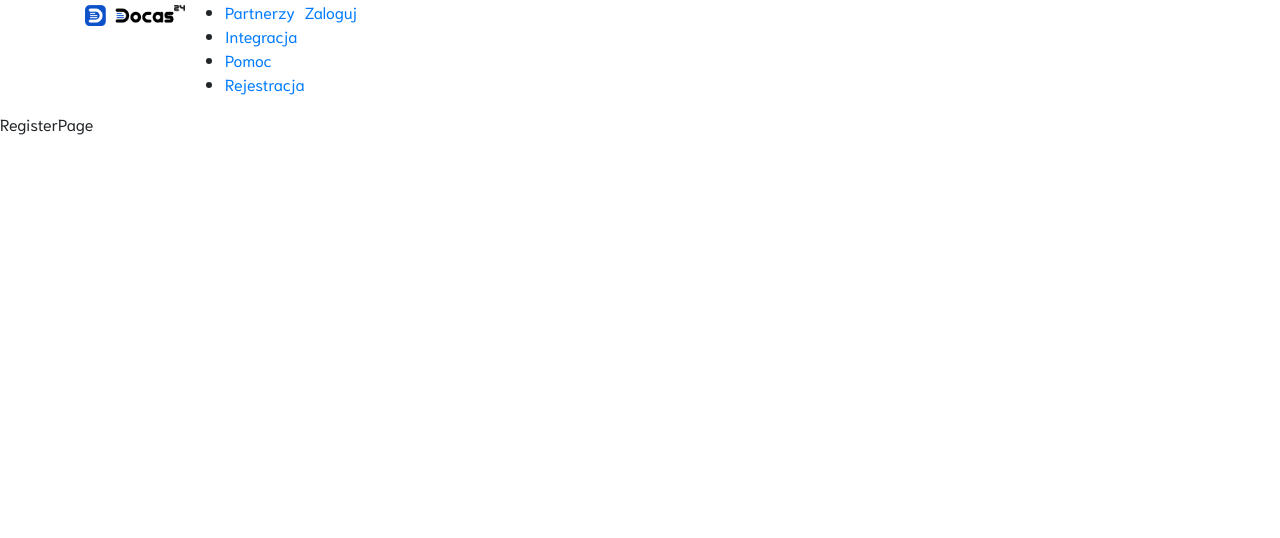
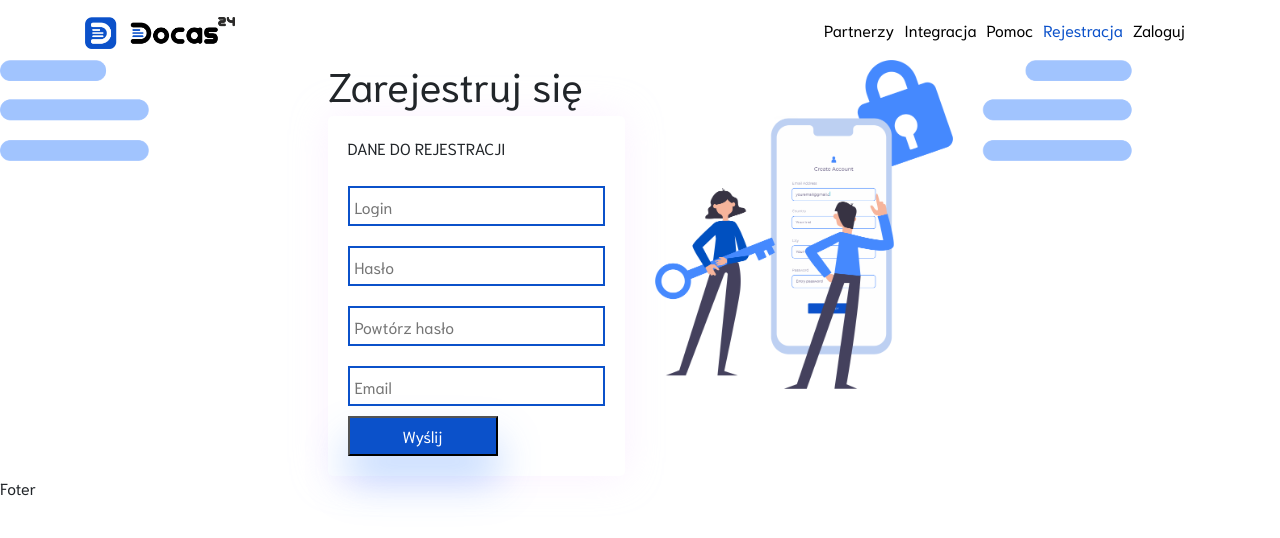
Before and after one commit to maciekbe1/Docas24, a React (Create React App) app in the folder client/: page /pages/register in a window 1280 px wide. Shown: the top 538 px of the page. Built offline with nearby package versions, Linux system fonts and the light colour scheme.

Commit message:
create register page

```diff
--- /dev/null
+++ b/client/src/components/Footer.js
@@ -0,0 +1,11 @@
+import React from 'react';
+
+class Footer extends React.Component {
+    render() {
+        return(
+            <div>Foter</div>
+        )
+    }
+}
+
+export default Footer;
--- a/client/src/components/Header.js
+++ b/client/src/components/Header.js
@@ -1,30 +1,32 @@
 import React from 'react';
-import { Link } from 'react-router-dom';
+import { Link, NavLink } from 'react-router-dom';
 import logo from '../images/docas_logo.png'
-import '../styles/main.css'
+import '../styles/header.css';
 
 const Header = (props) => {
     return (
         <div className="container">
-            <nav className="nav">
-                <Link to="/">
+            <nav>
+                <Link className="" to="/">
                     <img alt="logo" className="logo" src={logo} />
                 </Link>
-                <ul className="">
-                    <li>
-                        <Link to="/pages/partners">Partnerzy</Link>
+                <ul className="nav nav-list">
+                    <li className="nav-item">
+                        <NavLink activeClassName="selected" to="/pages/partners">Partnerzy</NavLink>
                     </li>
-                    <li>
-                        <Link to="/pages/integration">Integracja</Link>
+                    <li className="nav-item">
+                        <NavLink activeClassName="selected" to="/pages/integration">Integracja</NavLink>
                     </li>
-                    <li>
-                        <Link to="/pages/help">Pomoc</Link>
+                    <li className="nav-item">
+                        <NavLink activeClassName="selected" to="/pages/help">Pomoc</NavLink>
                     </li>
-                    <li>
-                        <Link to="/pages/register">Rejestracja</Link>
+                    <li className="nav-item">
+                        <NavLink activeClassName="selected" to="/pages/register">Rejestracja</NavLink>
+                    </li>
+                    <li className="nav-item">
+                        <a target="_blank" href="https://b2ng.bpower2.com/index.php/site/login">Zaloguj</a>
                     </li>
                 </ul>
-                <a href="https://b2ng.bpower2.com/index.php/site/login">Zaloguj</a>
             </nav>
         </div>
     )
--- /dev/null
+++ b/client/src/components/RegisterForm.js
@@ -0,0 +1,82 @@
+import React from 'react'
+
+class RegisterForm extends React.Component {
+    constructor(props) {
+        super(props);
+        this.state = {
+                login: '',
+                password: '',
+                repeatPassword: '',
+                email: ''
+        }
+    }
+
+    onSubmit = e => {
+        e.preventDefault();
+        console.log(this.state);
+    }
+    change = e => {
+        this.setState({ [e.target.name]: e.target.value })
+    }
+    render(){
+        return(
+            <div className="register-form">
+                    <p>DANE DO REJESTRACJI</p>
+                <form>
+                        <div>
+                            <input
+                                value={this.state.login}
+                                onChange={e => this.change(e)}
+                                className="docas-input"
+                                name="login"
+                                component="input"
+                                type="text"
+                                placeholder="Login"
+                            />
+                        </div>
+                        <div>
+                            <input
+                                value={this.state.password}
+                                onChange={e => this.change(e)}
+                                className="docas-input"
+                                name="password"
+                                component="input"
+                                type="text"
+                                placeholder="Hasło"
+                            />
+                        </div>
+                        <div>
+                            <input
+                                value={this.state.repeatPassword}
+                                onChange={e => this.change(e)}
+                                className="docas-input"
+                                name="repeatPassword"
+                                component="input"
+                                type="text"
+                                placeholder="Powtórz hasło"
+                            />
+                        </div>
+                        <div>
+                            <input
+                                value={this.state.email}
+                                onChange={e => this.change(e)}
+                                className="docas-input"
+                                name="email"
+                                component="input"
+                                type="email"
+                                placeholder="Email"
+                            />
+                        </div>
+                        <input
+                            onClick={e => this.onSubmit(e)}
+                            type="submit"
+                            className="docas-btn-primary"
+                            value="Wyślij"
+                        />
+                </form>
+            </div>
+        )
+    }
+}
+
+export default RegisterForm;
--- a/client/src/components/pages/RegisterPage.js
+++ b/client/src/components/pages/RegisterPage.js
@@ -1,9 +1,40 @@
-import React from 'react'
+import React from 'react';
+import '../../styles/register.css'
+import home_bg_line from '../../images/01_Home_bg_line.png';
+import login_bg from '../../images/08_Login_bg.png';
+
+import Footer from '../Footer'
+import RegisterForm from '../RegisterForm'
+
 
 class RegisterPage extends React.Component {
+
     render() {
         return (
-            <div>RegisterPage</div>
+            <div className="register-page">
+                <div className="row">
+                    <div className="col">
+                        <div className="left-side-strap">
+                            <img src={home_bg_line}/>
+                        </div>
+                    </div>
+                    <div className="col">
+                    <h1>Zarejestruj się</h1>
+                        <RegisterForm />
+                    </div>
+                    <div className="col">
+                        <div className="login-image">
+                            <img src={login_bg} />
+                        </div>
+                    </div>
+                    <div className="col">
+                        <div className="right-side-strap">
+                            <img src={home_bg_line}/>
+                        </div>
+                    </div>
+                </div>
+                <Footer />
+            </div>
         );
     }
 }
--- /dev/null
+++ b/client/src/styles/header.css
@@ -0,0 +1,15 @@
+nav {
+    height: 60px;
+}
+nav a {
+    line-height: 60px;
+}
+.logo {
+    width: 150px;
+}
+.nav-list {
+    float: right;
+}
+.nav-list li {
+    margin-right: 10px;
+}
--- a/client/src/styles/main.css
+++ b/client/src/styles/main.css
@@ -8,9 +8,24 @@
 body {
     font-family: 'Niramit', sans-serif;
 }
-.logo {
-    width: 100px;
+a {
+    color: #000;
 }
-.active {
-    color: red;
+a:hover {
+    text-decoration: none;
 }
+.selected {
+    color: #0b51ca;
+}
+.docas-btn-primary {
+    color: #fff;
+    width: 150px;
+    height: 40px;
+    box-shadow: 0 25px 42px rgba(69, 137, 254, 0.35);
+    background-color: #0b51ca;
+}
+.docas-input {
+    height: 40px;
+    border: 2px solid #0b51ca;
+    /* background-color: #3399ff; */
+}
--- /dev/null
+++ b/client/src/styles/register.css
@@ -0,0 +1,29 @@
+.left-side-strap img {
+    /* position: absolute; */
+    width: 50%;
+    opacity: 0.5;
+    top: 50%;
+}
+.right-side-strap img {
+    width: 50%;
+    /* position: absolute; */
+    /* margin-inline-start: 10px; */
+    -webkit-transform: scaleX(-1);
+    transform: scaleX(-1);
+    opacity: 0.5;
+    top: 100%;
+}
+.login-image img {
+    width: 100%;
+}
+.register-form {
+    padding: 20px;
+    width: 100%;
+    border-radius: 5px;
+    box-shadow: 0 0 37px rgba(243, 216, 255, 0.35);
+}
+.docas-input {
+    width: 100%;
+    margin: 10px 0;
+    padding: 5px;
+}
```
Also changed, not shown: client/src/components/App.js (+7 -6 lines).
